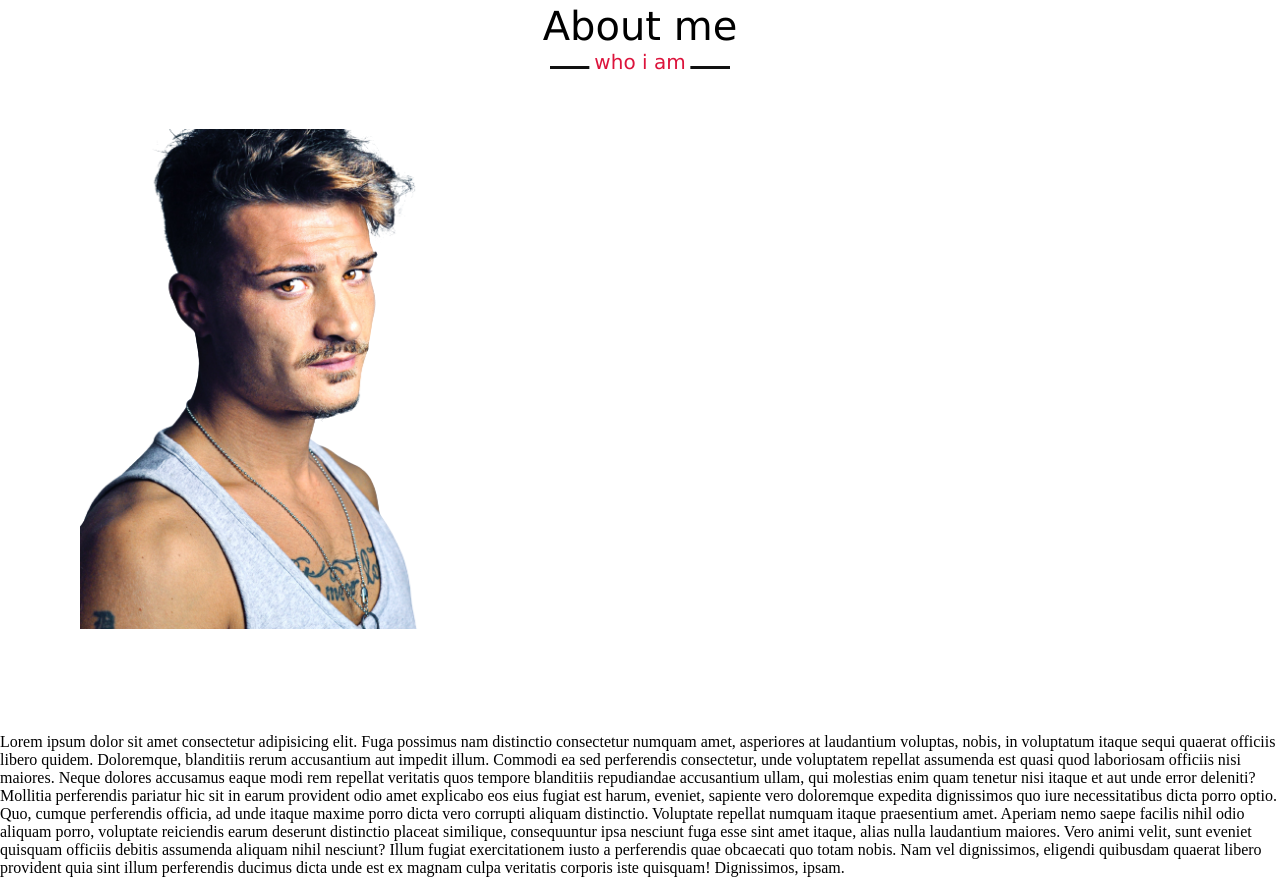
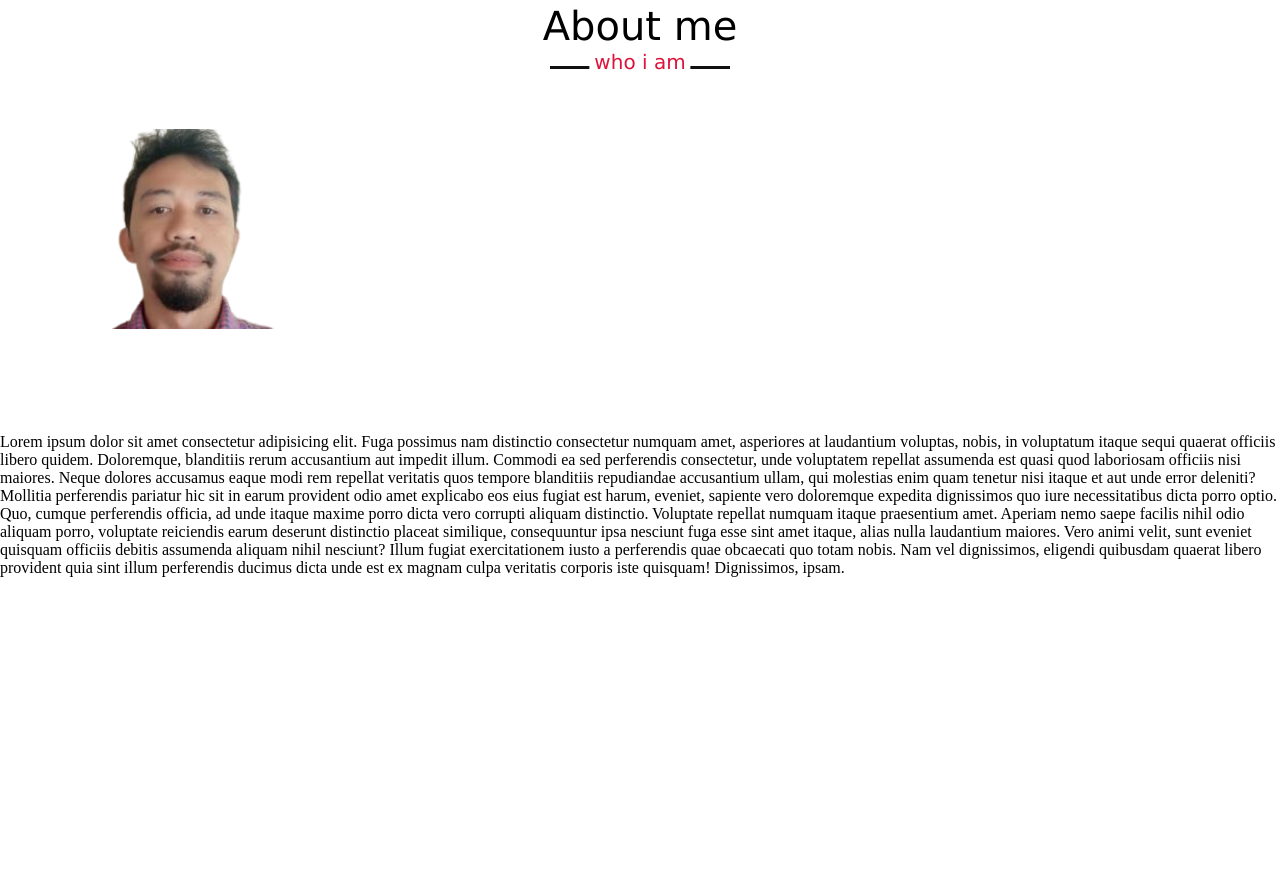
Before and after one commit to darrelaustero2022/Portfolio, a plain HTML site: page index.html in a window 1280 px wide. Shown: the part 897-1774 px from the top of the page. After the commit the page ends 1474 px from the top, so only its background shows below. Drawn offline with nearby package versions, Linux system fonts and the light colour scheme.

Commit message:
added about me

```diff
--- a/index.html
+++ b/index.html
@@ -48,7 +48,7 @@
             <h2 class="title">About me</h2>
             <div class="about-content">
                 <div class="column left">
-                    <img src="images/dadax.png" alt="">
+                    <img src="images/dadax-removebg-preview.png" alt="">
                 </div>
             </div>
         </div>
--- a/style.css
+++ b/style.css
@@ -233,7 +233,7 @@ text-decoration: none;
 
     }
     .about .about-content .left img{
-        height: 500px;
-        width: 400px;
+        height: 200px;
+        width: 200px;
         object-fit: cover;
     }
```
Also changed, not shown: images/dadax-PhotoRoom.png (added), images/dadax-removebg-preview.png (added).
